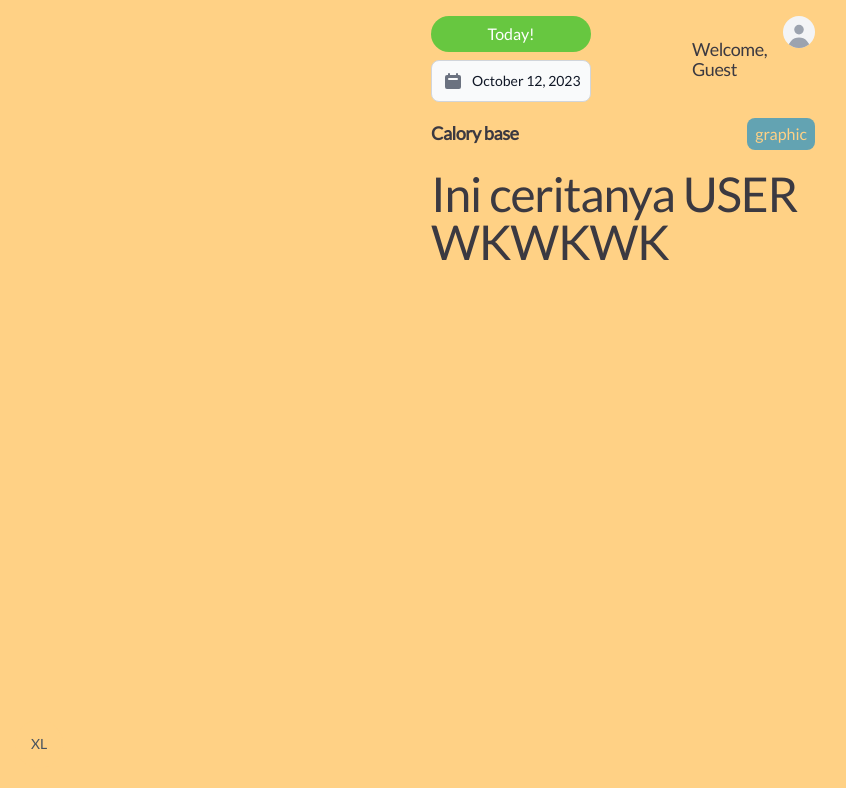
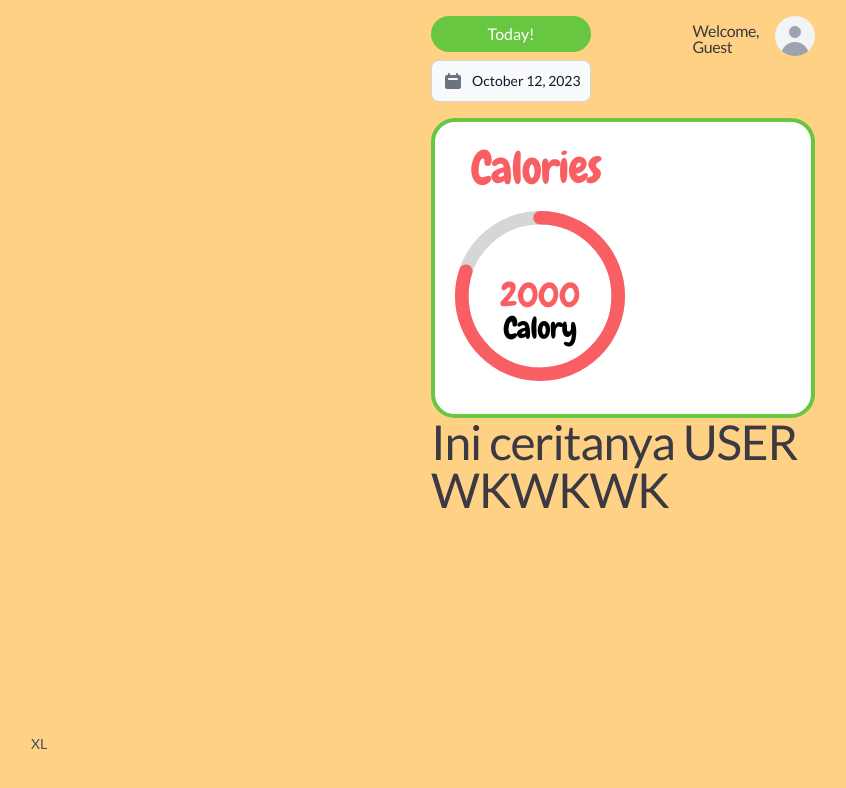
Before and after one commit to AmruTheSeeker/EatYes, a Next.js app: page /dashboard/user in a window 1280 px wide. Shown: the top 788 px of the page, without its empty margins (17-863 px from the left). Built offline with nearby package versions, Linux system fonts and the light colour scheme.

Commit message:
Update : UI Dashboard Guest, UI Chart User at LabTrial

```diff
--- a/src/app/dashboard/user/page.js
+++ b/src/app/dashboard/user/page.js
@@ -1,13 +1,11 @@
 import { Header } from "@/components/sharedui/guestHeader";
-import { CaloryCard } from "@/components/sharedui/caloryCard";
-import { Figma } from "@/components/sharedui/labFigma";
+import { CircularCalory } from "@/components/sharedui/circularCalory";
 
 export default function Page() {
   return (
     <div>
-      {/* <Figma /> */}
       <Header />
-      <CaloryCard />
+      <CircularCalory />
       <h1>Ini ceritanya USER WKWKWK</h1>
     </div>
   );
--- a/src/components/sharedui/circularCalory.jsx
+++ b/src/components/sharedui/circularCalory.jsx
@@ -1,30 +1,59 @@
 "use client";
 
-import React, { useEffect, useState } from "react";
-import { CircularProgressbar } from "react-circular-progressbar";
+import React from "react";
+import { CircularProgressbar, CircularProgressbarWithChildren, buildStyles  } from "react-circular-progressbar";
 import "react-circular-progressbar/dist/styles.css";
+import { chewy } from "@/app/font";
+
 
 export const CircularCalory = () => {
 const value = 2000;
   return (
-    <div>
-      <div className="flex justify-between items-baseline gap-2 border-b-2 mb-5 w-full">
-        <h1 className="font-bold text-4xl text-secondary-400">
+    <div
+      className="bg-secondary-200 w-full h-[300px] rounded-3xl"
+      style={{
+        borderColor: "#67C740",
+        borderWidth: 4,
+      }}
+    >
+      <div className="flex justify-between items-baseline mb-5 ml-9 mt-6 w-full">
+        <h1
+          className={chewy.className}
+          style={{ color: "#F95F62", fontSize: "45px" }}
+        >
           Calories
-          </h1>
+        </h1>
         {/* <div className="flex items-center text-slate-200 bg-[rgb(99,163,178)] rounded-lg px-2 py-1">
           graphic
         </div> */}
       </div>
       <div>
         <div>
-          <div className="w-[170px]">
-            <CircularProgressbar
+          <div className="w-[170px] relative ml-5">
+            {/* <CircularProgressbar
               value={value}
               maxValue={2500}
               text={`${value}`}
-            />
-            ;
+            /> */}
+            <CircularProgressbarWithChildren
+              value={value}
+              maxValue={2500}
+              text={`${value}`}
+              styles={buildStyles({
+                pathColor: "#F95F62",
+                textColor: "#F95F62",
+              })}
+              className={chewy.className}
+            >
+              <div className="absolute bottom-[35px]">
+                <h2
+                  className={chewy.className}
+                  style={{ color: "black", fontSize: "30px" }}
+                >
+                  Calory
+                </h2>
+              </div>
+            </CircularProgressbarWithChildren>
           </div>
         </div>
       </div>
--- a/src/components/sharedui/guestHeader.jsx
+++ b/src/components/sharedui/guestHeader.jsx
@@ -20,19 +20,19 @@ export const Header = () => {
         </div>
 
         <div className="flex space-x-4">
-          <div className="flex items-center">
+          <div className="flex items-center mt-[-40px]">
             <Link
               href="/register"
               className="flex flex-col -space-y-2 justify-center"
             >
               <>
-                <h5>Welcome,</h5>
-                <h5>Guest</h5>
+                <h6>Welcome,</h6>
+                <h6>Guest</h6>
               </>
             </Link>
           </div>
           <Link href="/register">
-            <Avatar rounded size="sm" />
+            <Avatar rounded size="md" />
           </Link>
         </div>
       </div>
```
